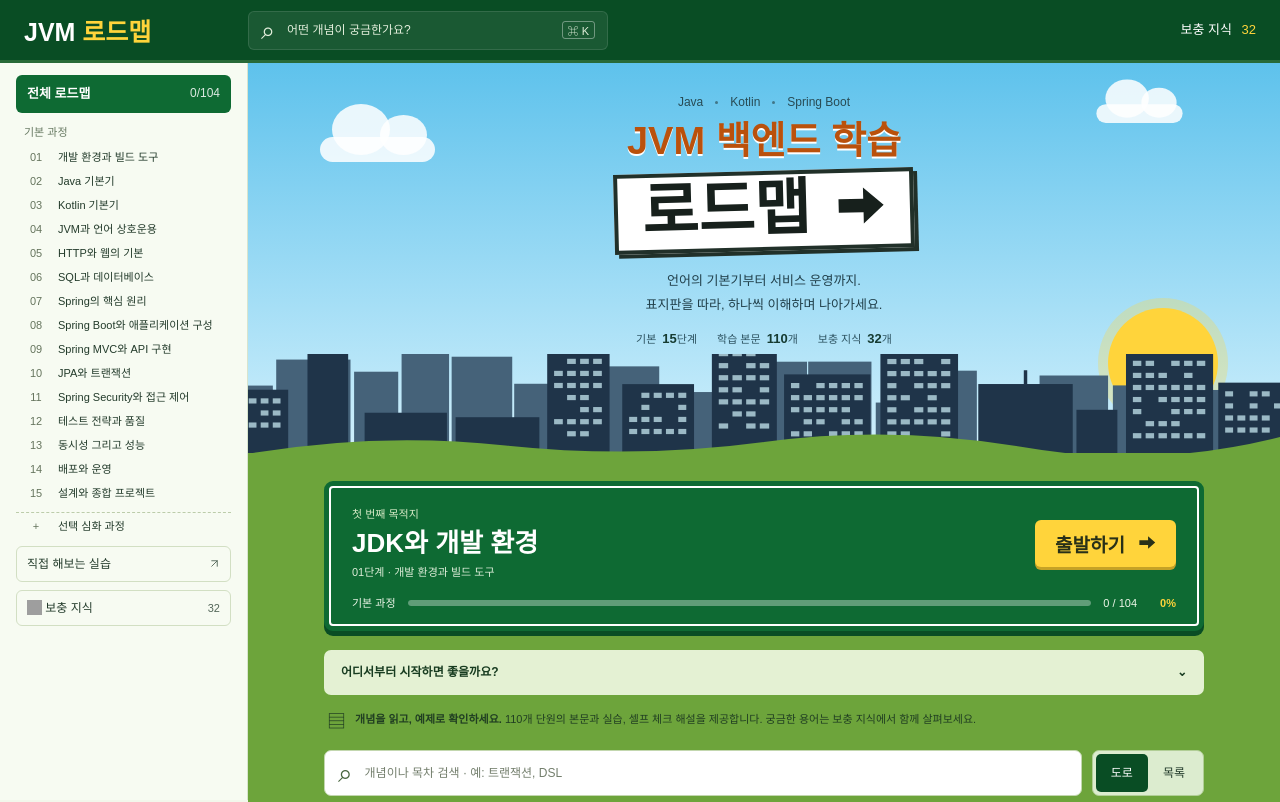
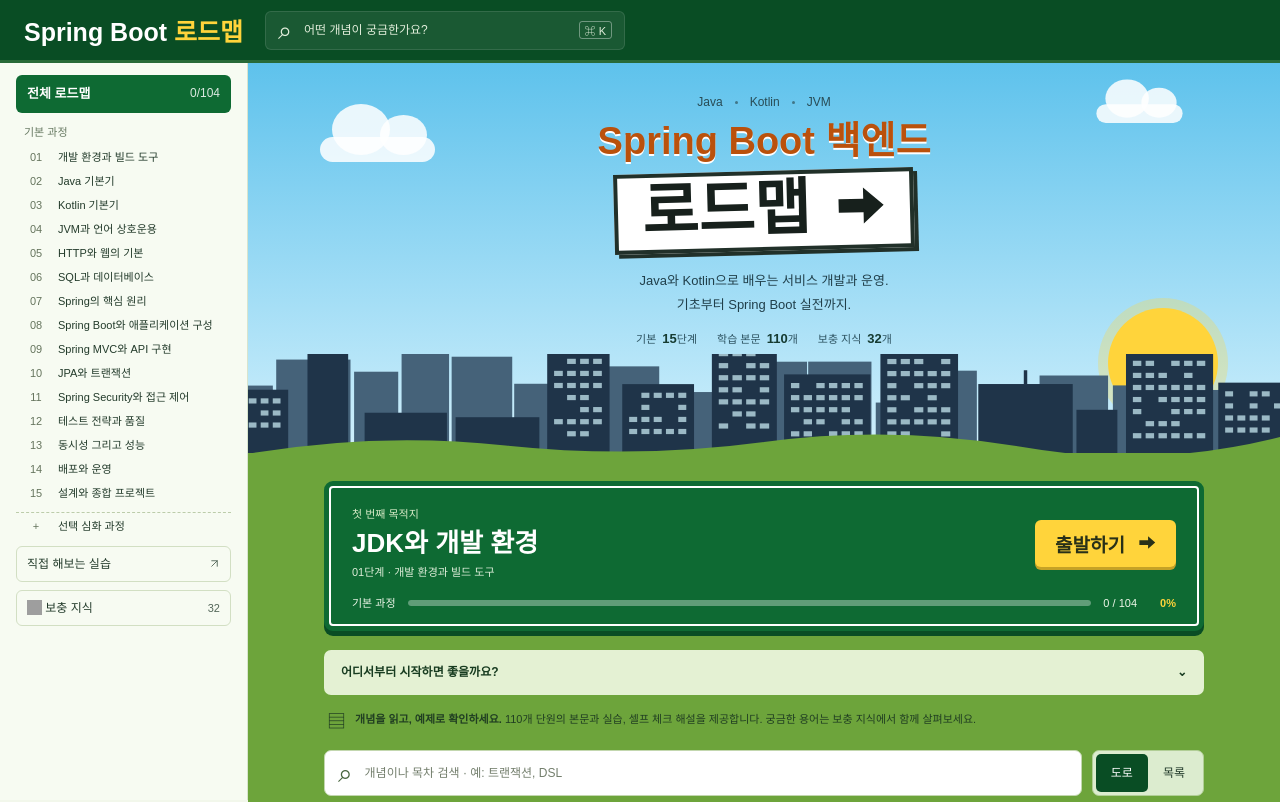
Before and after one commit to tmp-it-play/backend-study-roadmap-with-jvm, a Next.js app: page / in a window 1280 px wide. Shown: the top 802 px of the page. Built offline with nearby package versions, Linux system fonts and the light colour scheme; grey boxes are pictures that could not be loaded; a web font is replaced by a local one.

Commit message:
update(roadmap): Spring Boot 중심 명칭과 상단 메뉴 정리

```diff
--- a/scripts/serve.mjs
+++ b/scripts/serve.mjs
@@ -22,4 +22,4 @@
     response.writeHead(404, { 'Content-Type': 'text/html; charset=utf-8' });
     response.end(request.method === 'HEAD' ? undefined : await readFile(resolve(root, '404.html')));
   }
-}).listen(port, '127.0.0.1', () => console.log(`JVM 로드맵: http://127.0.0.1:${port}`));
+}).listen(port, '127.0.0.1', () => console.log(`Spring Boot 로드맵: http://127.0.0.1:${port}`));
--- a/src/app/globals.css
+++ b/src/app/globals.css
@@ -50,8 +50,6 @@
 .search-link { display: flex; align-items: center; gap: 12px; width: 360px; font-size: 12px; padding: 6px 12px; background: #ffffff12; border: 1px solid #ffffff1c; border-radius: 6px; color: #e3efdc; }
 .search-link > span:first-child { font-size: 25px; line-height: 1; }
 .search-link kbd { margin-left: auto; font: 11px var(--body); border: 1px solid #ffffff60; padding: 0 5px; border-radius: 3px; }
-.header-notes { margin-left: auto; font-size: 13px; white-space: nowrap; }
-.header-notes span { color: var(--sun); margin-left: 6px; }
 .mobile-menu { display: none; }
 .sidebar { position: fixed; top: calc(var(--head) + 3px); bottom: 0; left: 0; width: var(--side); background: #f7fbf2; border-right: 1px solid var(--line); z-index: 35; overflow: clip; padding: 12px 16px; }
 .nav-home { display: flex; justify-content: space-between; padding: 11px 13px; background: var(--sign); color: white; border-radius: 6px; font-weight: 700; }
@@ -309,7 +307,6 @@
   .sidebar { display: none; }
   .top-inner { gap: 13px; padding: 0 18px; }
   .brand { min-width: auto; font-size: 23px; }
-  .header-notes { font-size: 11px; }
   .search-link { margin-left: 10px; max-width: 300px; width: auto; flex: 1; }
   .mobile-menu { display: block; }
   .mobile-menu > summary { font-size: 21px; line-height: 1; padding: 8px 5px; }
@@ -329,7 +326,7 @@
   .top-inner { padding-inline: 12px; gap: 9px; }
   .search-link { flex: 0; margin-left: auto; width: 34px; min-width: 34px; padding: 5px; justify-content: center; border: none; background: transparent; }
   .search-link > span:nth-child(2), .search-link kbd { display: none; }
-  .header-notes { margin-left: 0; }
+  .brand { font-size: 21px; }
   .hero { padding-top: 24px; }
   .hero h1 { font-size: 32px; }
   .road-sign-title { font-size: 53px; padding-inline: 20px; }
--- a/src/app/layout.tsx
+++ b/src/app/layout.tsx
@@ -12,8 +12,8 @@
 });
 
 export const metadata: Metadata = {
-  title: { default: 'JVM 백엔드 학습 로드맵', template: '%s · JVM 로드맵' },
-  description: 'Java와 Kotlin의 기본기부터 JVM, Spring Boot, 데이터베이스, 테스트와 운영까지 이어지는 상세 학습 로드맵.',
+  title: { default: 'Spring Boot 백엔드 로드맵', template: '%s · Spring Boot 로드맵' },
+  description: 'Java와 Kotlin을 바탕으로 Spring Boot 서비스 개발을 배우는 백엔드 로드맵. 언어와 JVM 기초부터 데이터베이스, 테스트, 배포와 운영까지 이어집니다.',
 };
 export const viewport: Viewport = { themeColor: '#094d24' };
 
--- a/src/components/Roadmap.tsx
+++ b/src/components/Roadmap.tsx
@@ -32,9 +32,9 @@
   }, []);
   return <div className="home">
     <section className="hero"><span className="cloud cloud-one" /><span className="cloud cloud-two" /><span className="sun" />
-      <p className="hero-languages"><span>Java</span><i /> <span>Kotlin</span><i /> <span>Spring Boot</span></p>
-      <h1>JVM 백엔드 학습</h1><div className="road-sign-title">로드맵 <span aria-hidden="true"><ArrowIcon /></span></div>
-      <p className="hero-description">언어의 기본기부터 서비스 운영까지.<br />표지판을 따라, 하나씩 이해하며 나아가세요.</p>
+      <p className="hero-languages"><span>Java</span><i /> <span>Kotlin</span><i /> <span>JVM</span></p>
+      <h1>Spring Boot 백엔드</h1><div className="road-sign-title">로드맵 <span aria-hidden="true"><ArrowIcon /></span></div>
+      <p className="hero-description">Java와 Kotlin으로 배우는 서비스 개발과 운영.<br />기초부터 Spring Boot 실전까지.</p>
       <div className="hero-stats"><span>기본 <b>15</b>단계</span><span>학습 본문 <b>{totalChapters}</b>개</span><span>보충 지식 <b>{notes.length}</b>개</span></div>
       <Skyline />
     </section>
--- a/src/components/Shell.tsx
+++ b/src/components/Shell.tsx
@@ -47,9 +47,8 @@
     <a className="skip-link" href="#main">본문으로 건너뛰기</a>
     <header className="top"><div className="top-inner">
       <details ref={menu} className="mobile-menu"><summary aria-label="학습 메뉴">☰</summary><nav aria-label="접이식 학습 단계" onClick={() => { if (menu.current) menu.current.open = false; }}>{nav}</nav></details>
-      <Link href="/" className="brand">JVM <b>로드맵</b></Link>
+      <Link href="/" className="brand" aria-label="Spring Boot 백엔드 로드맵">Spring Boot <b>로드맵</b></Link>
       <Link href="/#search" className="search-link" aria-label="학습 내용 검색"><span aria-hidden="true">⌕</span> <span>어떤 개념이 궁금한가요?</span><kbd>⌘ K</kbd></Link>
-      <Link className="header-notes" href="/notes">보충 지식 <span>{notes.length}</span></Link>
     </div></header>
     <aside className="sidebar"><nav aria-label="학습 단계">{nav}</nav></aside>
     <main id="main" className="main">{storageError && <p role="status" className="storage-warning">브라우저 저장 공간을 사용할 수 없어 이번 진도는 새로고침하면 사라질 수 있습니다.</p>}{children}</main>
--- a/src/content/curriculum.json
+++ b/src/content/curriculum.json
@@ -1,5 +1,5 @@
 {
-  "title": "JVM 백엔드 학습 로드맵",
+  "title": "Spring Boot 백엔드 로드맵",
   "version": "0.1",
   "reviewedAt": "2026-10-12",
   "baseline": {
```
Also changed, not shown: 1 other file (tests, documents, lock files or other folders).
